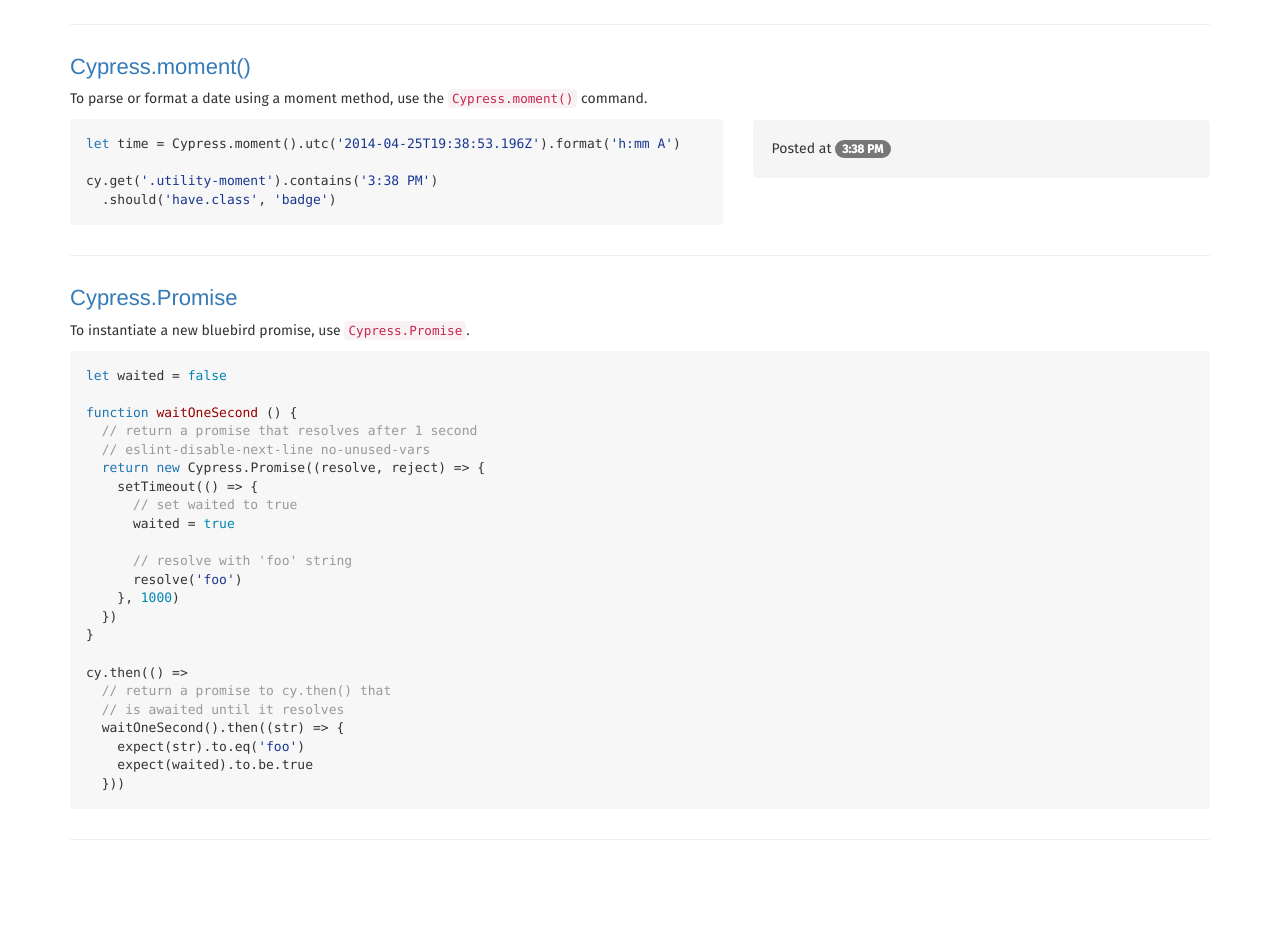
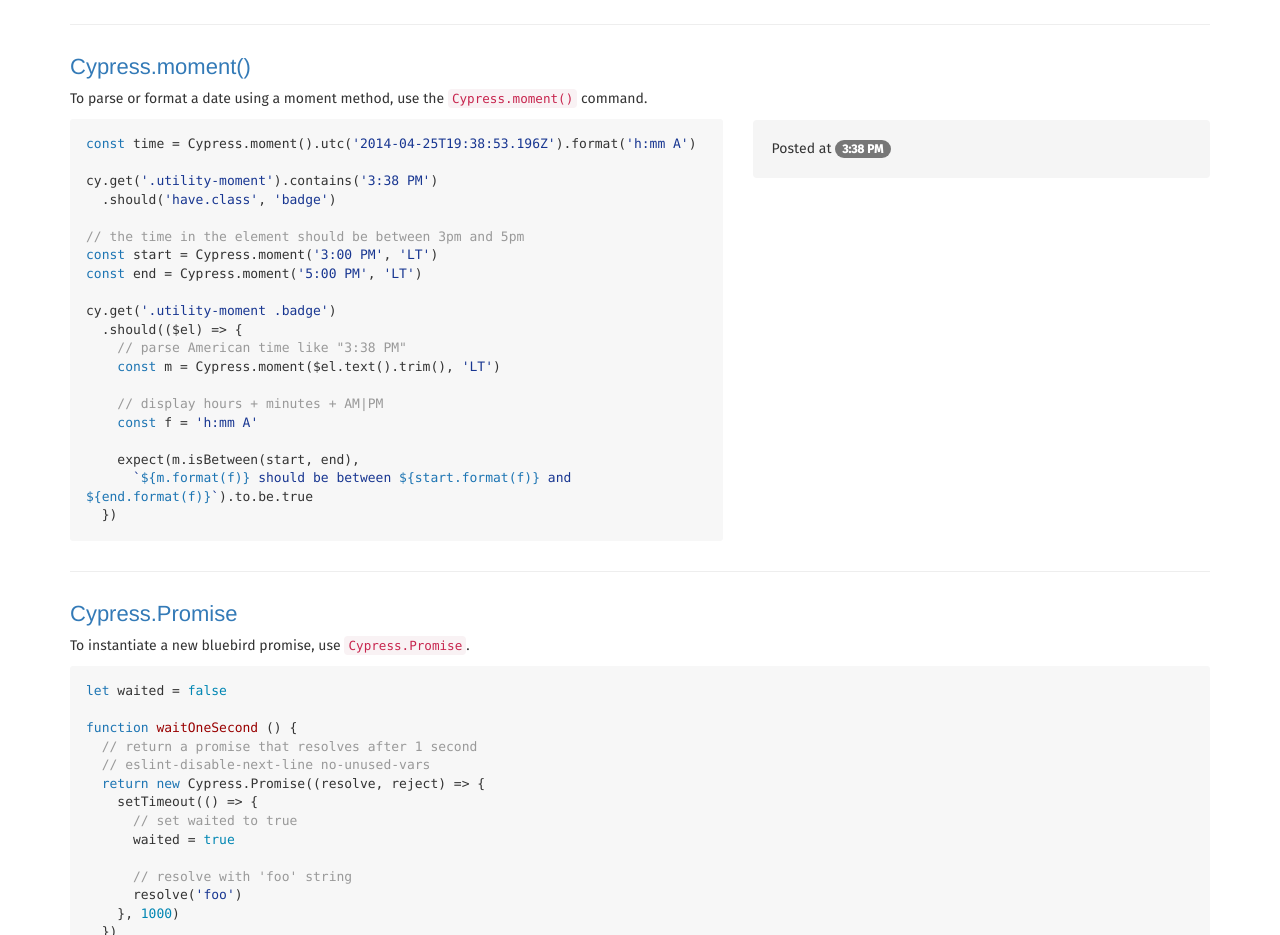
Before and after one commit to cypress-io/cypress-example-kitchensink, a website: page app/utilities.html in a window 1280 px wide. Shown: the part 1400-2335 px from the top of the page. Before the commit the page ends 2260 px from the top, so only its background shows below. Drawn offline with Linux system fonts and the light colour scheme.

Commit message:
chore: add another Moment example

```diff
--- a/app/utilities.html
+++ b/app/utilities.html
@@ -151,10 +151,26 @@
         <div class="col-xs-7">
           <h4><a href="https://on.cypress.io/moment">Cypress.moment()</a></h4>
           <p>To parse or format a date using a moment method, use the <a href="https://on.cypress.io/moment"><code>Cypress.moment()</code></a> command.</p>
-          <pre><code class="javascript">let time = Cypress.moment().utc('2014-04-25T19:38:53.196Z').format('h:mm A')
+          <pre><code class="javascript">const time = Cypress.moment().utc('2014-04-25T19:38:53.196Z').format('h:mm A')
 
 cy.get('.utility-moment').contains('3:38 PM')
-  .should('have.class', 'badge')</code></pre>
+  .should('have.class', 'badge')
+
+// the time in the element should be between 3pm and 5pm
+const start = Cypress.moment('3:00 PM', 'LT')
+const end = Cypress.moment('5:00 PM', 'LT')
+
+cy.get('.utility-moment .badge')
+  .should(($el) => {
+    // parse American time like "3:38 PM"
+    const m = Cypress.moment($el.text().trim(), 'LT')
+
+    // display hours + minutes + AM|PM
+    const f = 'h:mm A'
+
+    expect(m.isBetween(start, end),
+      `${m.format(f)} should be between ${start.format(f)} and ${end.format(f)}`).to.be.true
+  })</code></pre>
         </div>
         <div class="col-xs-5">
           <div class="well">
```
Also changed, not shown: cypress/integration/examples/utilities.spec.js (+16 -1 lines).
